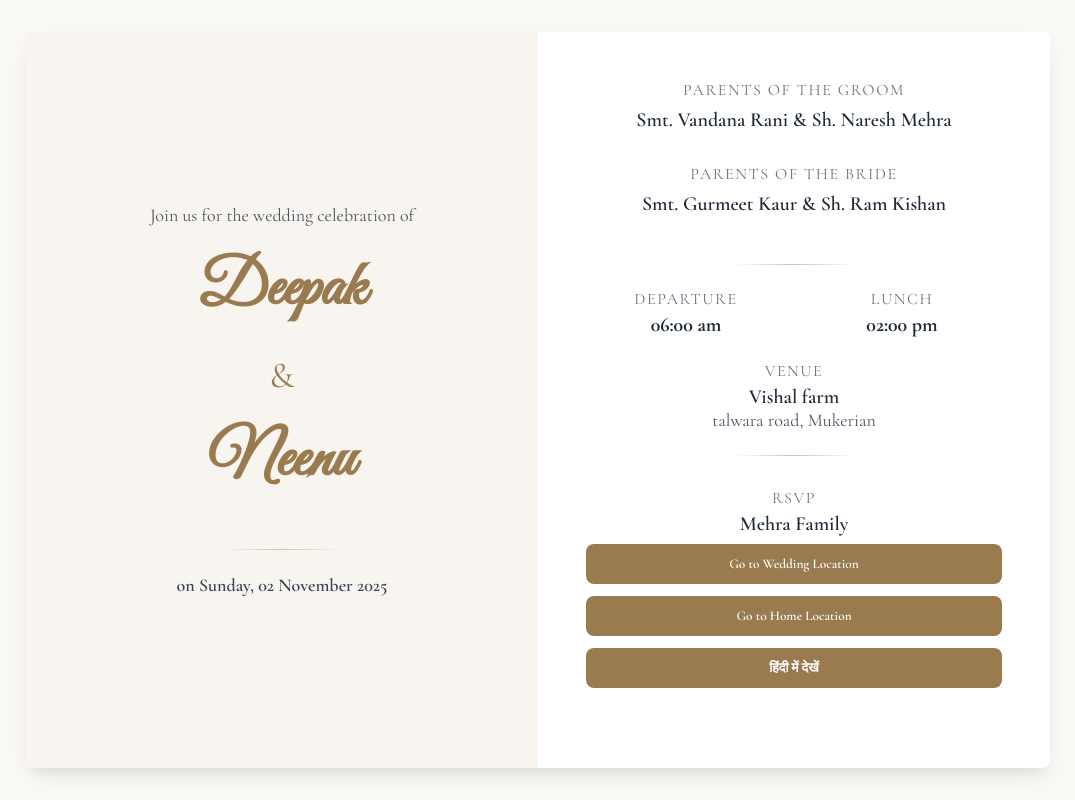
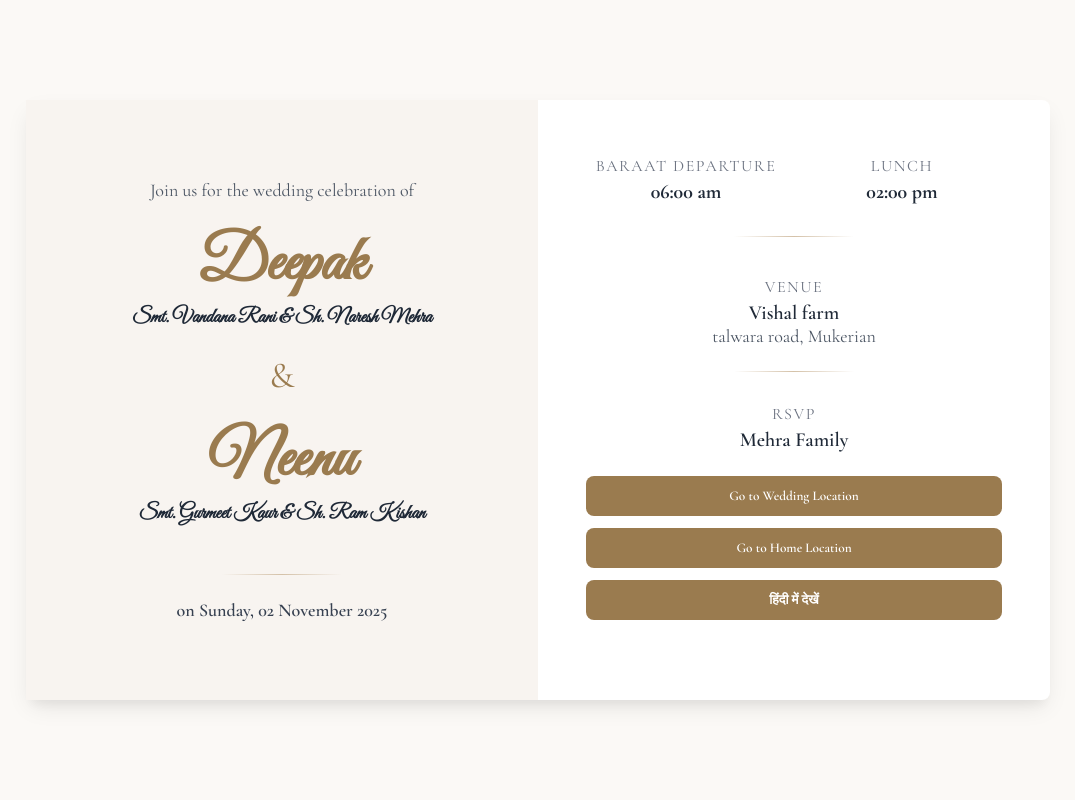
Before and after one commit to deepakmehra96/profile, a Next.js app: page /wedding-deepak in a window 1280 px wide. Shown: the whole page, without its empty margins (102-1177 px from the left). Built offline with nearby package versions, Linux system fonts and the light colour scheme.

Commit message:
updated deepak

```diff
--- a/src/app/wedding-deepak/page.tsx
+++ b/src/app/wedding-deepak/page.tsx
@@ -15,7 +15,7 @@ const WeddingNeenu: React.FC = () => {
             parentsOfGroom: "Parents of the Groom",
             brideParnets: "Smt. Gurmeet Kaur & Sh. Ram Kishan",
             groomParents: "Smt. Vandana Rani & Sh. Naresh Mehra",
-            arrival: "Departure",
+            arrival: "Baraat Departure",
             lunch: "Lunch",
             venue: "Venue",
             venueName: "Vishal farm",
@@ -38,7 +38,7 @@ const WeddingNeenu: React.FC = () => {
             parentsOfGroom: "वर के माता-पिता",
             brideParnets: "श्रीमती गुरमीत कौर एवं श्री राम किशन",
             groomParents: "श्रीमती वंदना रानी एवं श्री नरेश मेहरा",
-            arrival: "जाना",
+            arrival: "बरात जाना",
             lunch: "भोजन",
             venue: "स्थान",
             venueName: "विशाल फार्म",
@@ -173,6 +173,13 @@ const WeddingNeenu: React.FC = () => {
                                 color: '#9A7B4F'
                             }}>
                                 {t.groom}
+                                <p style={{
+                                    fontSize: '1.25rem',
+                                    fontWeight: '600',
+                                    color: '#1F2937'
+                                }}>
+                                    {t.groomParents}
+                                </p>
                             </h1>
 
                             <p style={{
@@ -189,6 +196,13 @@ const WeddingNeenu: React.FC = () => {
                                 color: '#9A7B4F'
                             }}>
                                 {t.bride}
+                                <p style={{
+                                    fontSize: '1.25rem',
+                                    fontWeight: '600',
+                                    color: '#1F2937'
+                                }}>
+                                    {t.brideParnets}
+                                </p>
                             </h1>
 
 
@@ -217,51 +231,6 @@ const WeddingNeenu: React.FC = () => {
                             flexDirection: 'column',
                             justifyContent: 'center'
                         }} className="md-half-width">
-
-                            <div style={{ marginBottom: '2rem' }}>
-                                <p style={{
-                                    letterSpacing: '0.1em',
-                                    textTransform: 'uppercase',
-                                    fontSize: '1rem',
-                                    color: '#6B7280',
-                                    marginBottom: '0.5rem'
-                                }}>
-                                    {t.parentsOfGroom}
-                                </p>
-                                <p style={{
-                                    fontSize: '1.25rem',
-                                    fontWeight: '600',
-                                    color: '#1F2937'
-                                }}>
-                                    {t.groomParents}
-                                </p>
-                            </div>
-
-                            <div style={{ marginBottom: '2rem' }}>
-                                <p style={{
-                                    letterSpacing: '0.1em',
-                                    textTransform: 'uppercase',
-                                    fontSize: '1rem',
-                                    color: '#6B7280',
-                                    marginBottom: '0.5rem'
-                                }}>
-                                    {t.parentsOfBride}
-                                </p>
-                                <p style={{
-                                    fontSize: '1.25rem',
-                                    fontWeight: '600',
-                                    color: '#1F2937'
-                                }}>
-                                    {t.brideParnets}
-                                </p>
-                            </div>
-
-                            <div style={{
-                                width: '120px',
-                                height: '1px',
-                                background: 'linear-gradient(to right, transparent, #D4C1A8, transparent)',
-                                margin: '1rem auto'
-                            }} />
 
                             <div style={{
                                 display: 'grid',
@@ -307,6 +276,13 @@ const WeddingNeenu: React.FC = () => {
                                 </div>
                             </div>
 
+                            <div style={{
+                                width: '120px',
+                                height: '1px',
+                                background: 'linear-gradient(to right, transparent, #D4C1A8, transparent)',
+                                margin: '1.5rem auto'
+                            }} />
+
                             <div style={{ marginTop: '1rem' }}>
                                 <p style={{
                                     letterSpacing: '0.1em',
@@ -339,7 +315,7 @@ const WeddingNeenu: React.FC = () => {
                                 margin: '1.5rem auto'
                             }} />
 
-                            <div style={{ margin: '0.5rem 0' }}>
+                            <div style={{ margin: '0.5rem 0', marginBottom: '1.5rem' }}>
                                 <p style={{
                                     letterSpacing: '0.1em',
                                     textTransform: 'uppercase',
```
